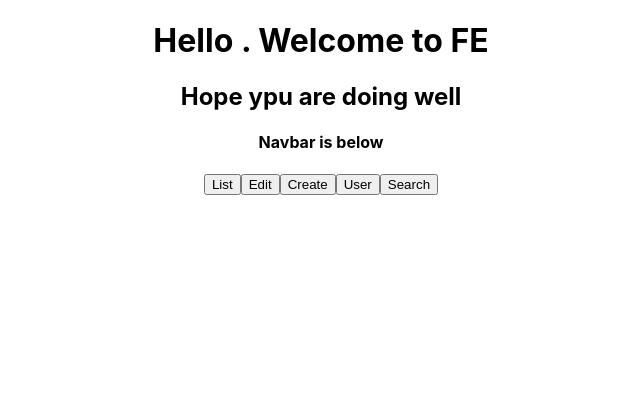
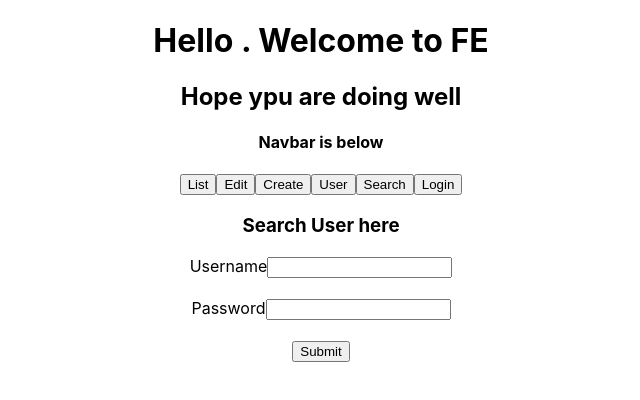
Before and after one commit to Atharva-77/Web_Dev_Snippets, a React (Create React App) app in the folder Frontend_Backend_Connection/: page /login in a window 1280 px wide. Shown: the top 400 px of the page, without its empty margins (319-959 px from the left). Built offline with nearby package versions, Linux system fonts and the light colour scheme; no server answers.

Commit message:
Login check via Obj in FE added

```diff
--- a/Frontend_Backend_Connection/src/App.js
+++ b/Frontend_Backend_Connection/src/App.js
@@ -6,6 +6,7 @@ import ExList from './components/ExerciseList';
 import ExUser from './components/ExerciseUser';
 import Navbar from './components/Navbar'
 import Search from './components/SearchUser'
+import Login from './components/LoginUser'
 
 function App() {
   return (
@@ -15,6 +16,8 @@ function App() {
       <Router >
         <h4>Navbar is below</h4>
           <Navbar/>
+
+          {/*All buttons in Navbar.js  */}
 
           <Route exact path="/">
             <ExList />
@@ -39,6 +42,11 @@ function App() {
             <Search />
           </Route>
 
+          <Route path="/login">
+            <Login />
+          </Route>
+
+
       </Router>
 
     </div>
--- /dev/null
+++ b/Frontend_Backend_Connection/src/components/LoginUser.js
@@ -0,0 +1,83 @@
+import React, {useState,useEffect} from 'react'
+import axios from 'axios';
+
+function Login() {
+      const [user, setuser] = useState('')
+      const [pass, setpass] = useState('')
+      const [nameList, setnameList] = useState([])
+
+      let objLen=0;
+      useEffect(() =>
+      {
+        axios.get('http://localhost:3000/users/searching?userName=')
+          .then((res)=>
+          {
+            setnameList(res.data)
+          })
+
+      }, [])
+
+      const submit_form=()=>
+      {
+        console.log("hi");
+        console.log(user,pass);
+        console.log("Data is-",nameList );
+
+        objLen=Object.keys(nameList).length
+        for(let i=0;i<objLen;i++)
+        {
+          // console.log(nameList[i].userName);
+
+          if(nameList[i].userName === user)
+          {
+            console.log("Login is true");
+          }
+        }
+
+        // if(user = )
+
+        setuser('')
+        setpass('')
+      }
+
+     const handleUser=(e)=>
+      {
+        setuser(e.target.value)
+      }
+
+
+      // const handleKeyDown = (event) =>
+      // {
+      //   if (event.key === 'Enter')
+      //   {
+      //     console.log('do validate',event.target.value)
+      //     setuser(event.target.value)
+      //   }
+      // }
+
+    return (
+        <div>
+            <h3>Search User here</h3>
+            Username<input
+                value={user}
+                onChange={handleUser}
+                // onKeyDown={handleKeyDown}
+            /><br /><br />
+
+             Password<input
+                 type="password"
+                value={pass}
+                onChange={(e=>setpass(e.target.value))}
+            />
+            <br /><br />
+            <button onClick={submit_form}>Submit</button>
+
+            {console.log(user,pass)}
+        </ div>
+    )
+
+
+}
+
+
+export default Login
--- a/Frontend_Backend_Connection/src/components/Navbar.js
+++ b/Frontend_Backend_Connection/src/components/Navbar.js
@@ -25,6 +25,10 @@ function Navbar() {
                 <button >Search</button>
             </Link>
 
+            <Link to="/login">
+                <button >Login</button>
+            </Link>
+
         </div>
     )
 }
```
Also changed, not shown: Frontend_Backend_Connection/src/components/SearchUser.js (+0 -37 lines).
